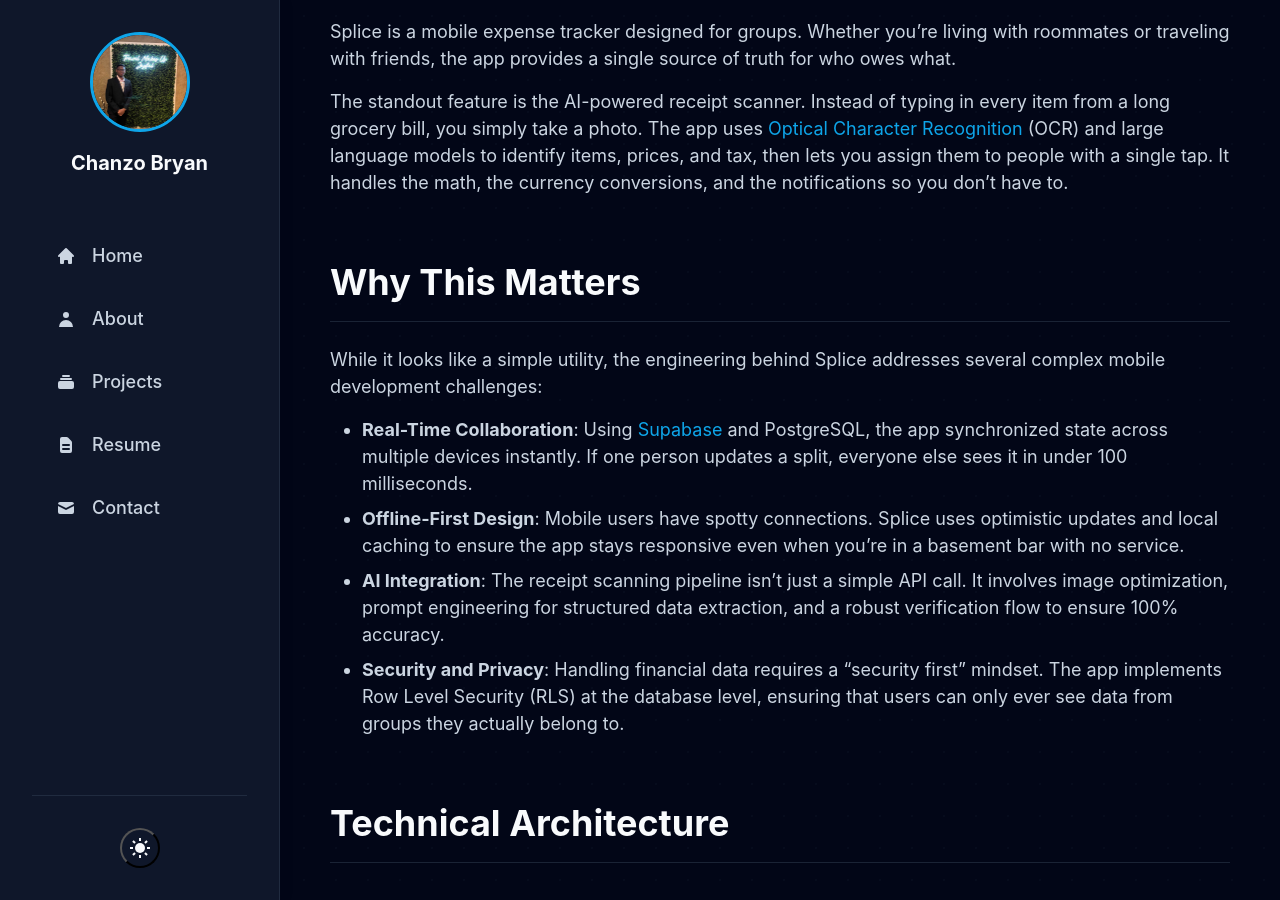
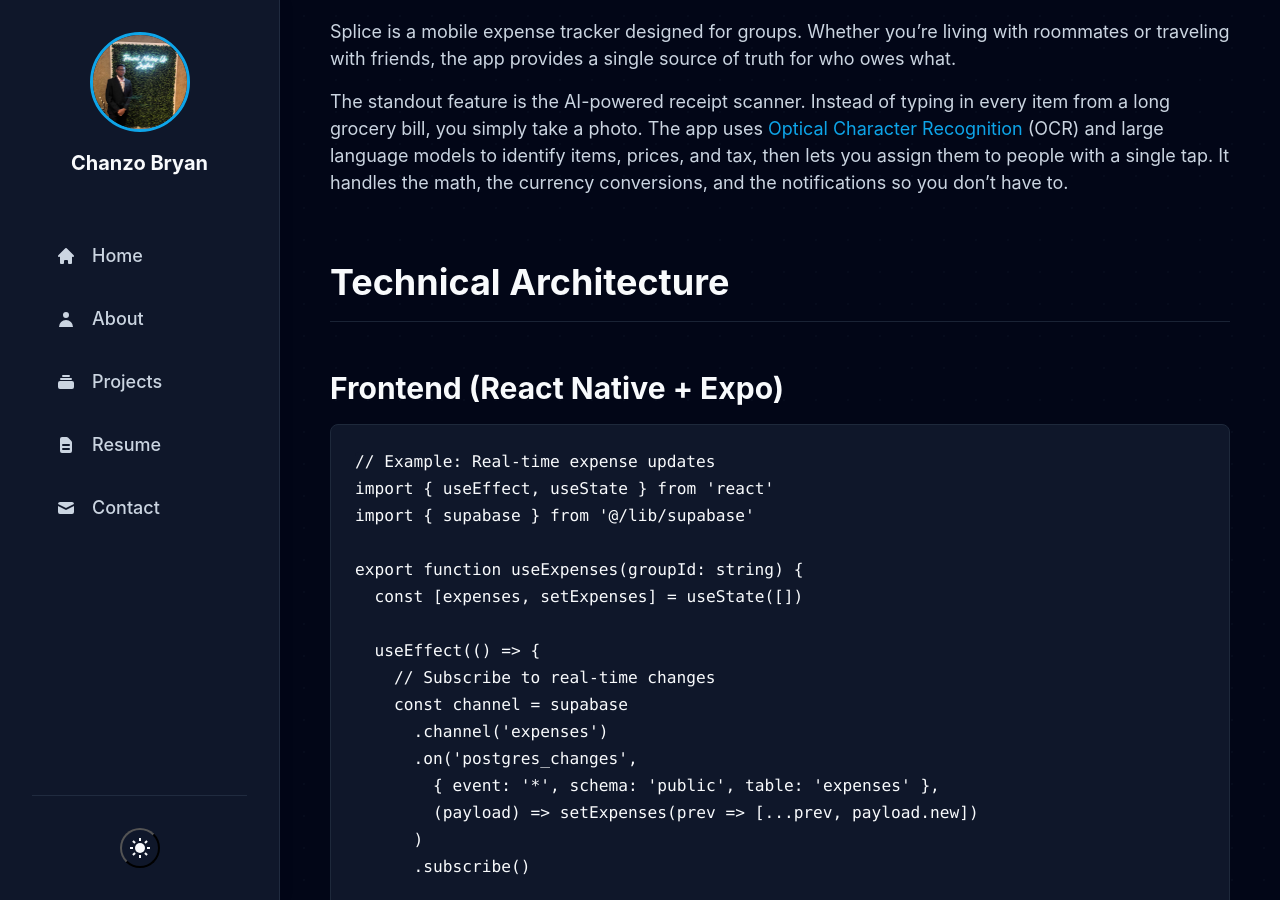
Before and after one commit to Chainso/chanzobryan.com, a Jekyll site: the page built from projects/splice.md, in a window 1280 px wide and 900 px high, scrolled down 876 px. Built offline with Jekyll 4.4.1, drawn with Linux system fonts in a browser that asks for light colours.

Commit message:
docs: remove Why This Matters section from Splice page

```diff
--- a/projects/splice.md
+++ b/projects/splice.md
@@ -21,15 +21,6 @@ Bill splitting is a solved problem, but it's rarely a seamless one. Most apps re
 Splice is a mobile expense tracker designed for groups. Whether you're living with roommates or traveling with friends, the app provides a single source of truth for who owes what.
 
 The standout feature is the AI-powered receipt scanner. Instead of typing in every item from a long grocery bill, you simply take a photo. The app uses [Optical Character Recognition](https://en.wikipedia.org/wiki/Optical_character_recognition) (OCR) and large language models to identify items, prices, and tax, then lets you assign them to people with a single tap. It handles the math, the currency conversions, and the notifications so you don't have to.
-
-## Why This Matters
-
-While it looks like a simple utility, the engineering behind Splice addresses several complex mobile development challenges:
-
-- **Real-Time Collaboration**: Using [Supabase](https://supabase.com/) and PostgreSQL, the app synchronized state across multiple devices instantly. If one person updates a split, everyone else sees it in under 100 milliseconds.
-- **Offline-First Design**: Mobile users have spotty connections. Splice uses optimistic updates and local caching to ensure the app stays responsive even when you're in a basement bar with no service.
-- **AI Integration**: The receipt scanning pipeline isn't just a simple API call. It involves image optimization, prompt engineering for structured data extraction, and a robust verification flow to ensure 100% accuracy.
-- **Security and Privacy**: Handling financial data requires a "security first" mindset. The app implements Row Level Security (RLS) at the database level, ensuring that users can only ever see data from groups they actually belong to.
 
 ## Technical Architecture
 
```
